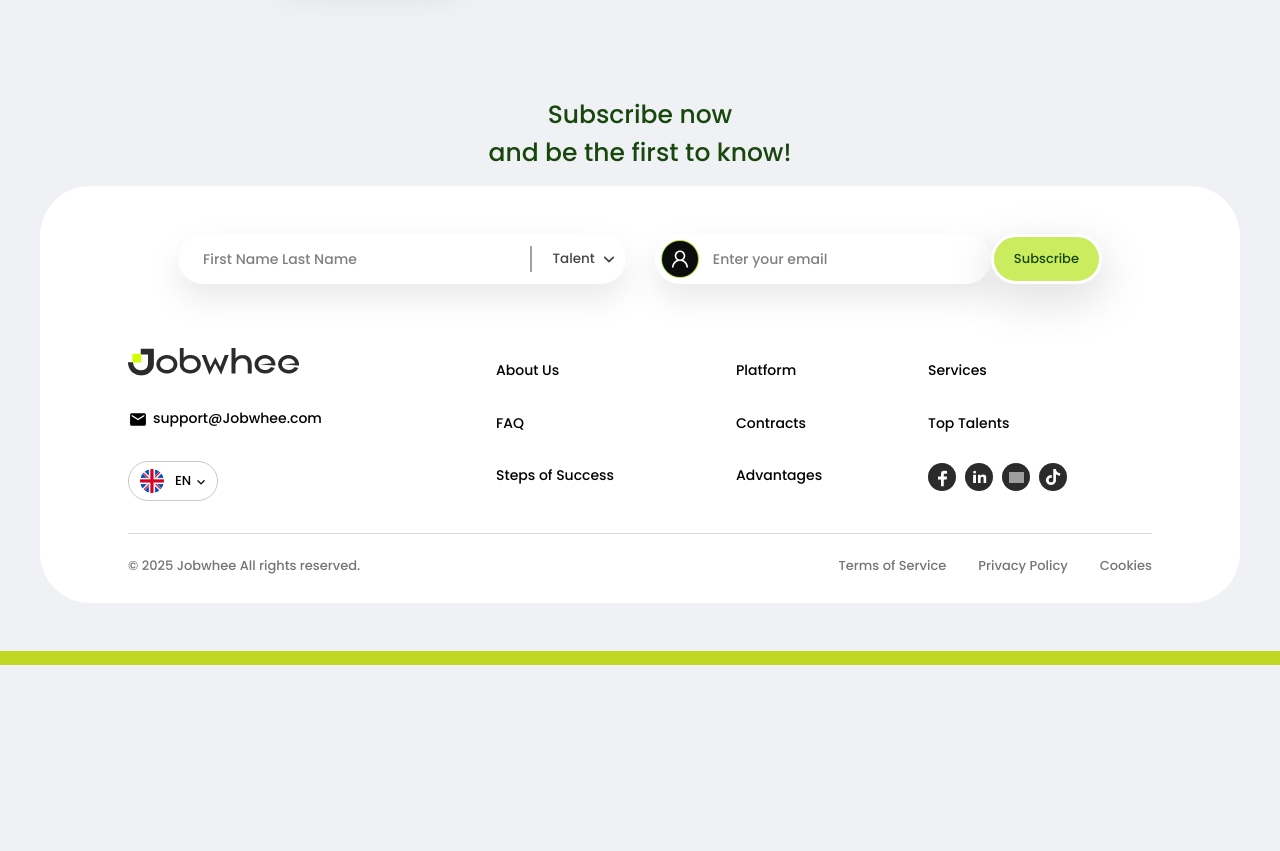
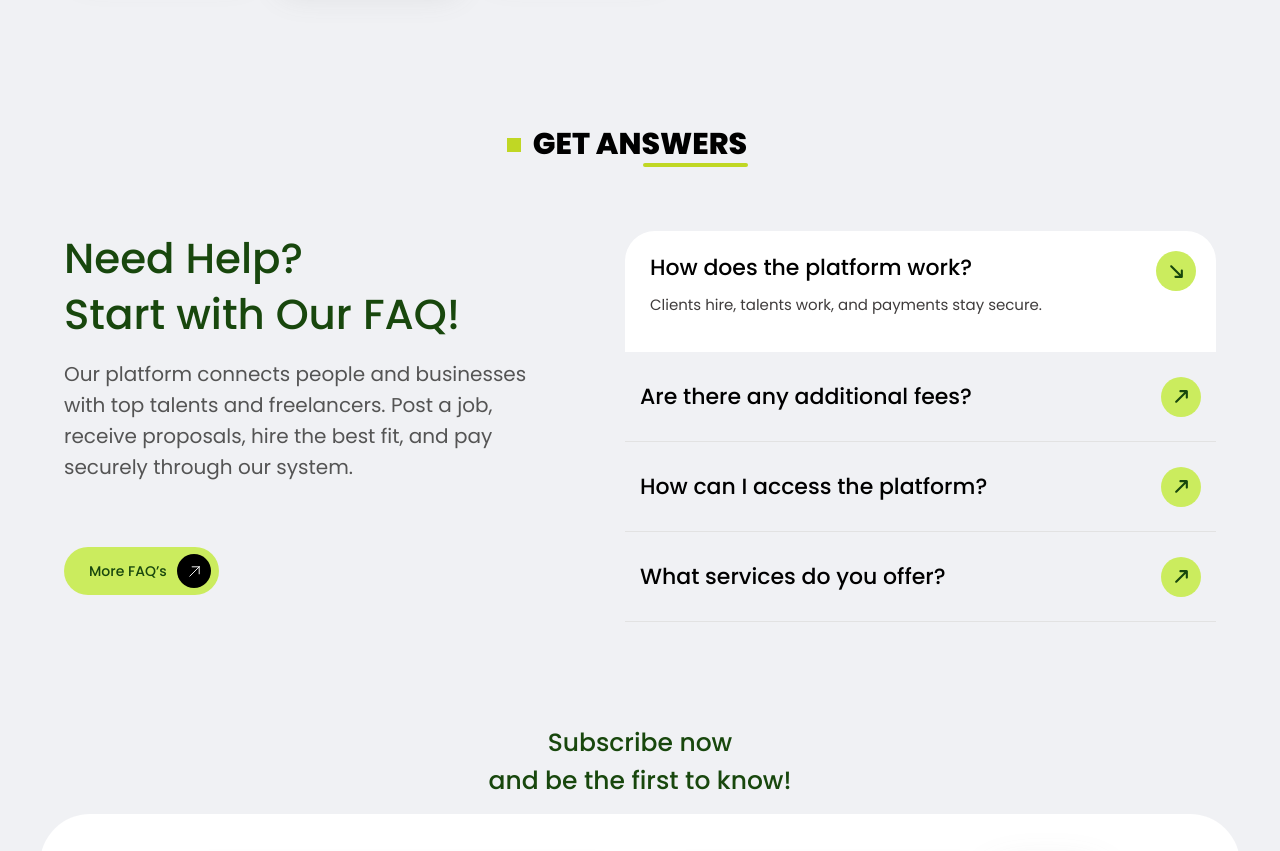
Before and after one commit to atikulla77/StructIQ, a Next.js app: page / in a window 1280 px wide. Shown: the part 2960-3811 px from the top of the page. Before the commit the page ends 3625 px from the top, so only its background shows below. Built offline with nearby package versions, Linux system fonts and the light colour scheme; grey boxes are pictures that could not be loaded.

Commit message:
add Get Answers Section

```diff
--- a/src/app/page.js
+++ b/src/app/page.js
@@ -4,6 +4,7 @@ import Banner from "../components/banner";
 import Discover from "../components/discover";
 import StepsOfSuccess from "../components/stepsofsuccess";
 import TopTalentsReadyToHelp from "../components/topTalentsReadyToHelp";
+import GetAnswers from "../components/getAnswers";
 import Footer from "../components/footer";
 import Jobwheeinaction from "../components/jobwheeinaction";
 import SuccessfulContracts from "@/components/SuccessfulContracts";
@@ -20,6 +21,7 @@ export default function Home() {
       <StepsOfSuccess />
       <Jobwheeinaction />
       <TopTalentsReadyToHelp />
+      <GetAnswers />
       <Footer />
     </div>
   );
--- /dev/null
+++ b/src/components/getAnswers.js
@@ -0,0 +1,93 @@
+import React from "react";
+import { HiOutlineArrowUpRight } from "react-icons/hi2";
+import { ImArrowUpRight2 } from "react-icons/im";
+import { ImArrowDownRight2 } from "react-icons/im";
+
+function getAnswers() {
+  return (
+    <div className="w-full [@media(min-width:1200px)]:mt-[8rem] mt-[5rem] [@media(min-width:1450px)]:!pb-[5rem] [@media(min-width:1210px)]:pb-[2rem] pb-[3rem]">
+      <div className="[@media(min-width:1450px)]:!w-[1440px] [@media(min-width:1210px)]:w-[1200px] w-full mx-auto ">
+        {/* Tittle */}
+        <div className="[@media(min-width:1200px)]:!w-[13.5rem] sm:w-[11.8rem] w-[9rem] relative mx-auto flex justify-center items-center text-center">
+          <h1 className="text-[#000000] [@media(min-width:1200px)]:!text-[30px] sm:text-[26px] text-[20px] font-[800] uppercase">
+            get Answers
+          </h1>
+          <div className="absolute [@media(min-width:1200px)]:left-[-25px] left-[-20px] top-0 h-full flex items-center">
+            <div className="[@media(min-width:1200px)]:w-[14px] w-[10px] [@media(min-width:1200px)]:h-[14px] h-[10px] bg-[#C0D724]"></div>
+          </div>
+          <div className="absolute right-0 bottom-0 h-full flex items-end">
+            <div className="[@media(min-width:1200px)]:w-[105px] w-[92px] [@media(min-width:1200px)]:h-[4px] h-[2px] rounded-[25px] bg-[#C0D724]"></div>
+          </div>
+        </div>
+        {/* main content */}
+        <div className="w-full flex flex-wrap justify-between [@media(min-width:1200px)]:pt-[4rem] pt-[2.5rem] [@media(min-width:1450px)]:px-[0px] sm:px-[1.5rem] px-0">
+          <div className="[@media(min-width:1450px)]:!w-[555px] [@media(min-width:1200px)]:w-[463px] w-full [@media(min-width:1200px)]:!pl-0 [@media(min-width:460px)]:pl-[1.5rem] pl-[1rem] [@media(min-width:460px)]:!pr-0 pr-[1rem] [@media(min-width:1200px)]:pb-0 sm:pb-[3rem] pb-[2rem]">
+            <h1 className="[@media(min-width:1450px)]:!text-[50px] [@media(min-width:1200px)]:!text-[42px] sm:text-[28px] text-[20px] text-[#18470D] font-[500] [@media(min-width:1450px)]:!leading-[68px] [@media(min-width:1200px)]:leading-[56px] leading-[36px] [@media(min-width:1450px)]:!pb-[2rem] [@media(min-width:1200px)]:pb-[1rem] sm:pb-[1.4rem] pb-[0.7rem]">
+              Need Help?{" "}
+              <br className="[@media(min-width:1200px)]:flex hidden" />
+              Start with Our FAQ!
+            </h1>
+            <p className="[@media(min-width:1450px)]:!text-[24px] [@media(min-width:1200px)]:!text-[20px] sm:text-[16px] text-[15px] text-[#545454] font-[400] [@media(min-width:1450px)]:!leading-[38px] [@media(min-width:1200px)]:leading-[31px] leading-[24px] [@media(min-width:1200px)]:pb-[4rem] sm:pb-[1.5rem] pb-[0.9rem]">
+              Our platform connects people and businesses{" "}
+              <br className="[@media(min-width:1200px)]!:hidden [@media(min-width:460px)]:flex hidden" />
+              with top talents and freelancers. Post a job,{" "}
+              <br className="[@media(min-width:1200px)]!:hidden [@media(min-width:460px)]:flex hidden" />
+              receive proposals, hire the best fit, and pay{" "}
+              <br className="[@media(min-width:1200px)]!:hidden [@media(min-width:460px)]:flex hidden" />
+              securely through our system.
+            </p>
+            <div className="sm:w-[155px] w-[145px] sm:h-[48px] h-[45px] bg-[#CBEC5E] rounded-[30px] pr-[8px] sm:pl-[25px] pl-[20px] flex justify-between items-center">
+              <button className="sm:text-[14px] text-[13px] font-[500] text-[#18470D]">
+                More FAQ’s
+              </button>
+              <div className="sm:w-[34px] w-[31px] sm:h-[34px] h-[31px] flex justify-center items-center rounded-[50%] bg-black">
+                <HiOutlineArrowUpRight className="sm:text-[15px] text-[14px] text-white" />
+              </div>
+            </div>
+          </div>
+          <div className="[@media(min-width:1450px)]:!w-[710px] sm:w-[591px] w-[90%] [@media(min-width:1200px)]:mx-0 mx-auto">
+            <div className="w-full [@media(min-width:1450px)]:!h-[146px] sm:h-[121px] h-[90px] [@media(min-width:1450px)]:!p-[30px] sm:p-[20px] p-[13px] flex justify-between sm:rounded-t-[30px] rounded-t-[15px] bg-white ">
+              <div className="[@media(min-width:1450px)]:!pl-0 pl-[5px]">
+                <h1 className="[@media(min-width:1450px)]:!text-[26px] sm:text-[22px] text-[14px] font-[500] [@media(min-width:1450px)]:!pb-[13px] sm:pb-[10px] pb-[5px]">
+                  How does the platform work?
+                </h1>
+                <p className="[@media(min-width:1450px)]:!text-[16px] sm:text-[15px] text-[12px] font-[400] text-[#3F3C3C]">
+                  Clients hire, talents work, and payments stay secure.
+                </p>
+              </div>
+              <div className="[@media(min-width:1450px)]:!w-[48px] sm:w-[40px] w-[22px] [@media(min-width:1450px)]:!h-[48px] sm:h-[40px] h-[22px] flex justify-center items-center rounded-[50%] bg-[#CBEC5E]">
+                <ImArrowDownRight2 className="[@media(min-width:1450px)]:text-[18px] sm:text-[17px] text-[10px] text-[#18470D]" />
+              </div>
+            </div>
+            <div className="w-full [@media(min-width:1450px)]:!h-[108px] sm:h-[90px] h-[50px] [@media(min-width:1450px)]:!p-[30px] p-[15px] flex justify-between items-center border-b-[1px] border-b-[#E2E2E2]">
+              <h1 className="[@media(min-width:1450px)]:!text-[26px] sm:text-[22px] text-[14px] font-[500]">
+                Are there any additional fees?
+              </h1>
+              <div className="[@media(min-width:1450px)]:!w-[48px] sm:w-[40px] w-[22px] [@media(min-width:1450px)]:!h-[48px] sm:h-[40px] h-[22px] flex justify-center items-center rounded-[50%] bg-[#CBEC5E]">
+                <ImArrowUpRight2 className="[@media(min-width:1450px)]:text-[18px] sm:text-[17px] text-[10px] text-[#18470D]" />
+              </div>
+            </div>
+            <div className="w-full [@media(min-width:1450px)]:!h-[108px] sm:h-[90px] h-[50px] [@media(min-width:1450px)]:!p-[30px] p-[15px] flex justify-between items-center border-b-[1px] border-b-[#E2E2E2]">
+              <h1 className="[@media(min-width:1450px)]:!text-[26px] sm:text-[22px] text-[14px] font-[500]">
+                How can I access the platform?
+              </h1>
+              <div className="[@media(min-width:1450px)]:!w-[48px] sm:w-[40px] w-[22px] [@media(min-width:1450px)]:!h-[48px] sm:h-[40px] h-[22px] flex justify-center items-center rounded-[50%] bg-[#CBEC5E]">
+                <ImArrowUpRight2 className="[@media(min-width:1450px)]:text-[18px] sm:text-[17px] text-[10px] text-[#18470D]" />
+              </div>
+            </div>
+            <div className="w-full [@media(min-width:1450px)]:!h-[108px] sm:h-[90px] h-[50px] [@media(min-width:1450px)]:!p-[30px] p-[15px] flex justify-between items-center border-b-[1px] border-b-[#E2E2E2]">
+              <h1 className="[@media(min-width:1450px)]:!text-[26px] sm:text-[22px] text-[14px] font-[500]">
+                What services do you offer?
+              </h1>
+              <div className="[@media(min-width:1450px)]:!w-[48px] sm:w-[40px] w-[22px] [@media(min-width:1450px)]:!h-[48px] sm:h-[40px] h-[22px] flex justify-center items-center rounded-[50%] bg-[#CBEC5E]">
+                <ImArrowUpRight2 className="[@media(min-width:1450px)]:text-[18px] sm:text-[17px] text-[10px] text-[#18470D]" />
+              </div>
+            </div>
+          </div>
+        </div>
+      </div>
+    </div>
+  );
+}
+
+export default getAnswers;
--- a/src/components/stepsofsuccess.js
+++ b/src/components/stepsofsuccess.js
@@ -36,15 +36,15 @@ function stepsofsuccess() {
   return (
     <div className="w-full pb-[3rem]">
       <div className="[@media(min-width:1450px)]:!w-[1440px] [@media(min-width:1210px)]:w-[1200px] w-full mx-auto ">
-        <div className="[@media(min-width:460px)]:w-[17.7rem] w-[11.9rem] relative mx-auto flex justify-center items-center text-center">
-          <h1 className="text-[#000000] [@media(min-width:460px)]:text-[30px] text-[20px] font-[800]">
+        <div className="[@media(min-width:1200px)]:w-[17.7rem] sm:w-[15.3rem] w-[11.9rem] relative mx-auto flex justify-center items-center text-center">
+          <h1 className="text-[#000000] [@media(min-width:1200px)]:!text-[30px] sm:text-[26px] text-[20px] font-[800]">
             STEPS OF SUCCESS
           </h1>
-          <div className="absolute [@media(min-width:460px)]:left-[-25px] left-[-20px] top-0 h-full flex items-center">
-            <div className="[@media(min-width:460px)]:w-[14px] w-[10px] [@media(min-width:460px)]:h-[14px] h-[10px] bg-[#C0D724]"></div>
+          <div className="absolute [@media(min-width:1200px)]:left-[-25px] left-[-20px] top-0 h-full flex items-center">
+            <div className="[@media(min-width:1200px)]:w-[14px] w-[10px] [@media(min-width:1200px)]:h-[14px] h-[10px] bg-[#C0D724]"></div>
           </div>
           <div className="absolute right-0 bottom-0 h-full flex items-end">
-            <div className="[@media(min-width:460px)]:w-[124px] w-[92px] [@media(min-width:460px)]:h-[4px] h-[2px] rounded-[25px] bg-[#C0D724]"></div>
+            <div className="[@media(min-width:1200px)]:w-[124px] w-[92px] [@media(min-width:1200px)]:h-[4px] h-[2px] rounded-[25px] bg-[#C0D724]"></div>
           </div>
         </div>
         <div className="w-full [@media(min-width:1210px)]:pl-0 sm:pl-[2rem] pl-[1.2rem]">
--- a/src/components/topTalentsReadyToHelp.js
+++ b/src/components/topTalentsReadyToHelp.js
@@ -59,7 +59,7 @@ function topTalentsReadyToHelp() {
     },
   ];
   return (
-    <div className="w-full pt-[8rem] [@media(min-width:1450px)]:!pb-[5rem] [@media(min-width:1210px)]:pb-[2rem] pb-[3rem]">
+    <div className="w-full [@media(min-width:1210px)]:!pt-[8rem]  [@media(min-width:770px)]:pt-[6rem] pt-[3rem] ">
       <div className="[@media(min-width:1450px)]:!w-[1440px] [@media(min-width:1210px)]:w-[1200px] w-full [@media(min-width:1450px)]:!px-0 sm:px-[2rem] px-0 mx-auto ">
         {/* Tittle */}
         <div className="[@media(min-width:1200px)]:!w-[27rem] sm:w-[23.4rem] w-[18rem] relative mx-auto flex justify-center items-center text-center [@media(min-width:1200px)]:!mb-[5rem] sm:mb-[3rem] mb-[2rem]">
```
Also changed, not shown: src/components/jobwheeinaction.js (+5 -5 lines).
